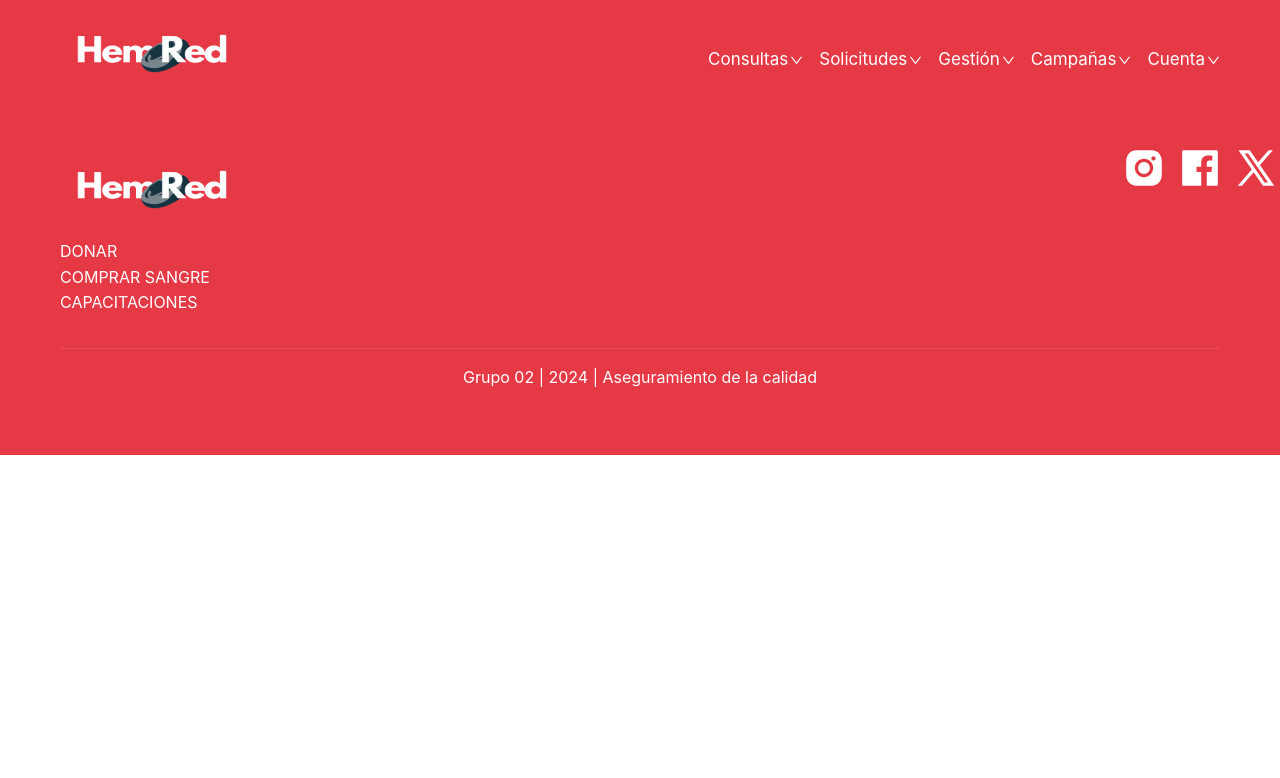
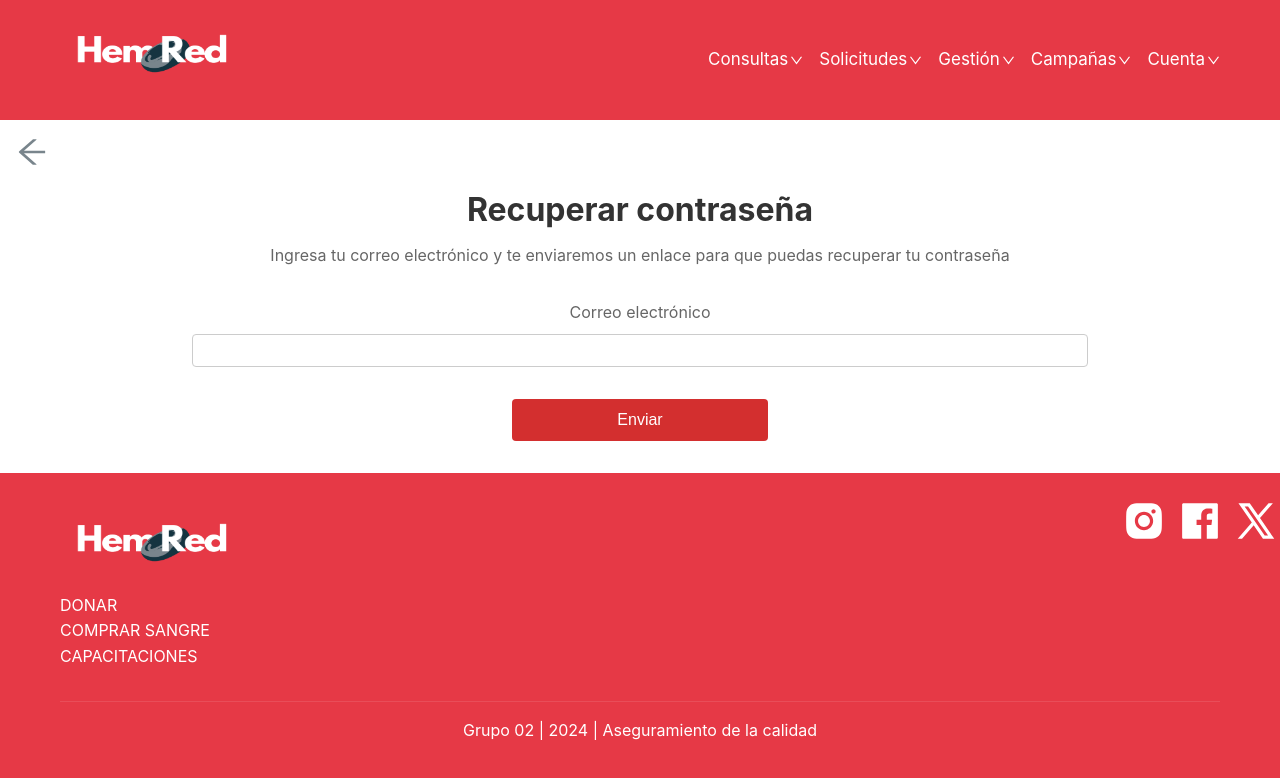
Before and after one commit to AlejandroBeltre/HemoRed, a React (Create React App) app in the folder frontend/: page /recoverPassword in a window 1280 px wide. Shown: the top 778 px of the page. Built offline with nearby package versions, Linux system fonts and the light colour scheme.

Commit message:
finished recovevr Password page, needs to handle the logic tho

```diff
--- a/frontend/src/logIn/loginUser.jsx
+++ b/frontend/src/logIn/loginUser.jsx
@@ -65,7 +65,7 @@ function LoginUser() {
                 </div>
                 <p className='recover-account'><Link to="/recoverPassword" style={{color: 'inherit'}}>Recuperar Contraseña</Link></p>
             </div>
-                <button type="submit" className="submit-button">Iniciar sesión</button>
+                <button type="submit" className="submit-button" onClick={handleSubmit}>Iniciar sesión</button>
                 <p className='no-account'><Link to="/registerUser" style={{color: 'inherit'}}>No tengo cuenta</Link></p>
                 </form>
             </div>
--- a/frontend/src/recoverPassword/recoverPassword.css
+++ b/frontend/src/recoverPassword/recoverPassword.css
@@ -0,0 +1,37 @@
+.recover-button {
+    width: 20%;
+    padding: 0.75rem;
+    left: 50%;
+    background-color: #d32f2f;
+    color: white;
+    border: none;
+    border-radius: 4px;
+    cursor: pointer;
+    justify-self: center;
+    align-self: center;
+    place-self: center;
+    margin-top: 1rem;
+    font-size: 16px;
+    margin-bottom: 2rem;
+  }
+
+  .form-group-recover input{
+    margin-bottom: 1rem;
+    gap: 1rem;
+    align-self: center;
+    align-items: center;
+    justify-content: center;
+    justify-self: center;
+    width: 70%;
+  }
+  .notification-recover {
+    position: fixed;
+    top: 20px;
+    right: 20px;
+    background-color: #ffcc00; /* Yellow color */
+    color: white;
+    padding: 10px 20px;
+    border-radius: 5px;
+    box-shadow: 0 0 10px rgba(0, 0, 0, 0.1);
+    z-index: 1000;
+  }
--- a/frontend/src/recoverPassword/recoverPassword.jsx
+++ b/frontend/src/recoverPassword/recoverPassword.jsx
@@ -1,16 +1,73 @@
-import React, { Component } from 'react'
-import { Link } from 'react-router-dom'
+import React, { Component, useState } from 'react'
+import { Link, useNavigate } from 'react-router-dom'
 import './recoverPassword.css'
 import Headers from '../components/header'
 import Footer from '../components/footer'
+import { ArrowLeftOutlined } from '@ant-design/icons'
 
 function RecoverPassword() {
+    const navigate = useNavigate();
+    const [email, setEmail] = useState("");
+    const [notification, setNotification] = useState("");
+    const [isSubmitted, setIsSubmitted] = useState(false);
+    const handleBack = () => {
+        navigate(-1);
+    }
+    const handleSubmit = (e) => {
+        e.preventDefault();
+        if (email) {
+            setIsSubmitted(true);
+        }
+        else {
+            setNotification("Por favor, ingresa tu correo electrónico.");
+            setTimeout(() => setNotification(""), 2000);
+            return;
+        }
+    };
+
+    const handleResend = () => {
+        console.log('Resend action triggered');
+        setNotification("¡Reenvío exitoso!");
+        setTimeout(() => setNotification(""), 2000);
+      };
+
+    if (isSubmitted === true) {
+        // Step 3: Conditionally render a different part of the component after submission
+        return (
+            <div>
+                <Headers />
+                <ArrowLeftOutlined className="back" onClick={handleBack}/>
+                <div className="recover-container">
+                {notification && <div className="notification">{notification}</div>}
+                    <h1>Recuperar Contraseña</h1>
+                    <p>Revisa el correo para continuar el proceso, sino haz recibido ningún correo, solicita enviarlo de nuevo.</p>
+                    <button type="submit" className="recover-button" onClick={handleResend}>Reenviar</button>
+                </div>
+                <Footer />
+            </div>
+        );
+    }
+
     return (
       <div>
         <Headers />
-
+        <div className="recover-container">
+        <ArrowLeftOutlined className="back" onClick={handleBack}/>
+        <div className="recover-form">
+          <h1>Recuperar contraseña</h1>
+          <p>Ingresa tu correo electrónico y te enviaremos un enlace para que puedas recuperar tu contraseña</p>
+          <form onSubmit={handleSubmit}>
+            {notification && <div className="notification-recover">{notification}</div>}
+            <div className="form-group-recover">
+              <label htmlFor="email">Correo electrónico</label>
+              <input type="email" id="email" name="email" value={email} onChange={(e) => setEmail(e.target.value)}required />
+            </div>
+            <button type="submit" className="recover-button" onClick={handleSubmit}>Enviar</button>
+          </form>
+        </div>
         <Footer />
       </div>
+    </div>
     )
   }
 
```
